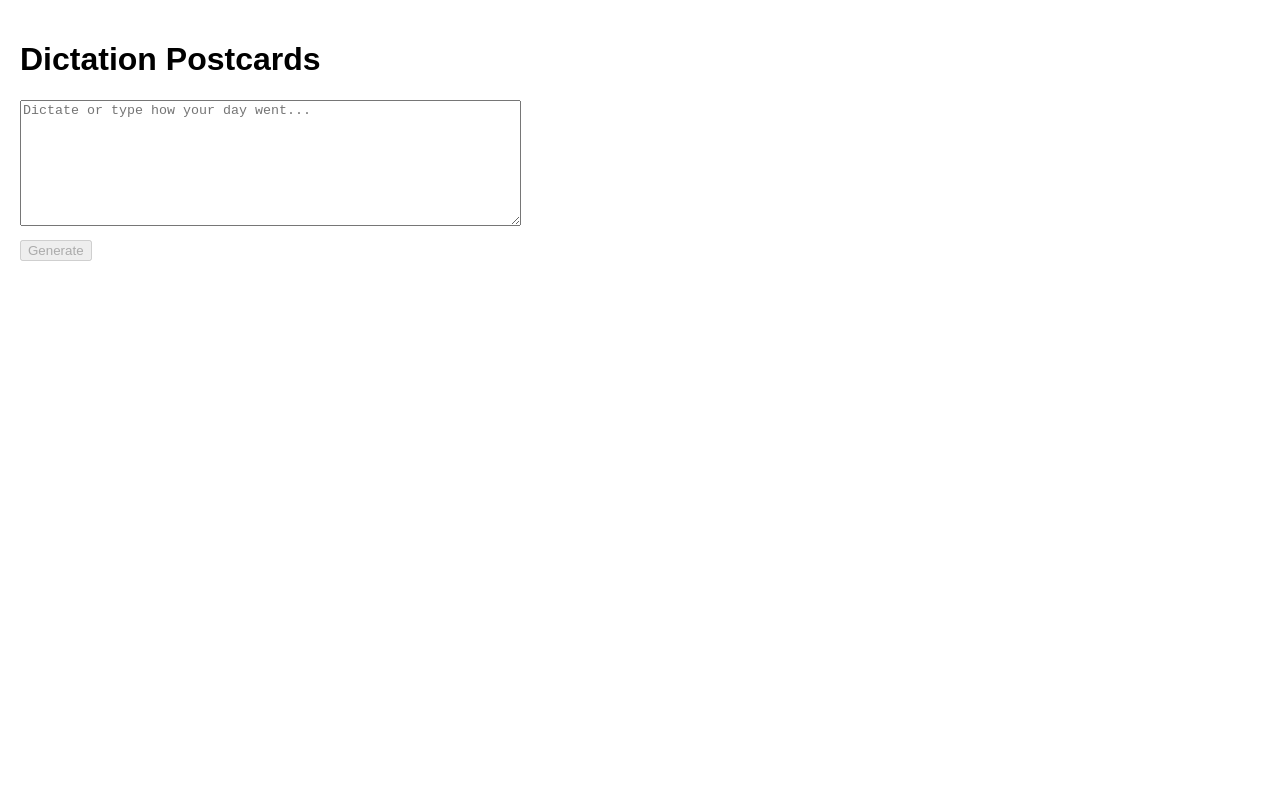
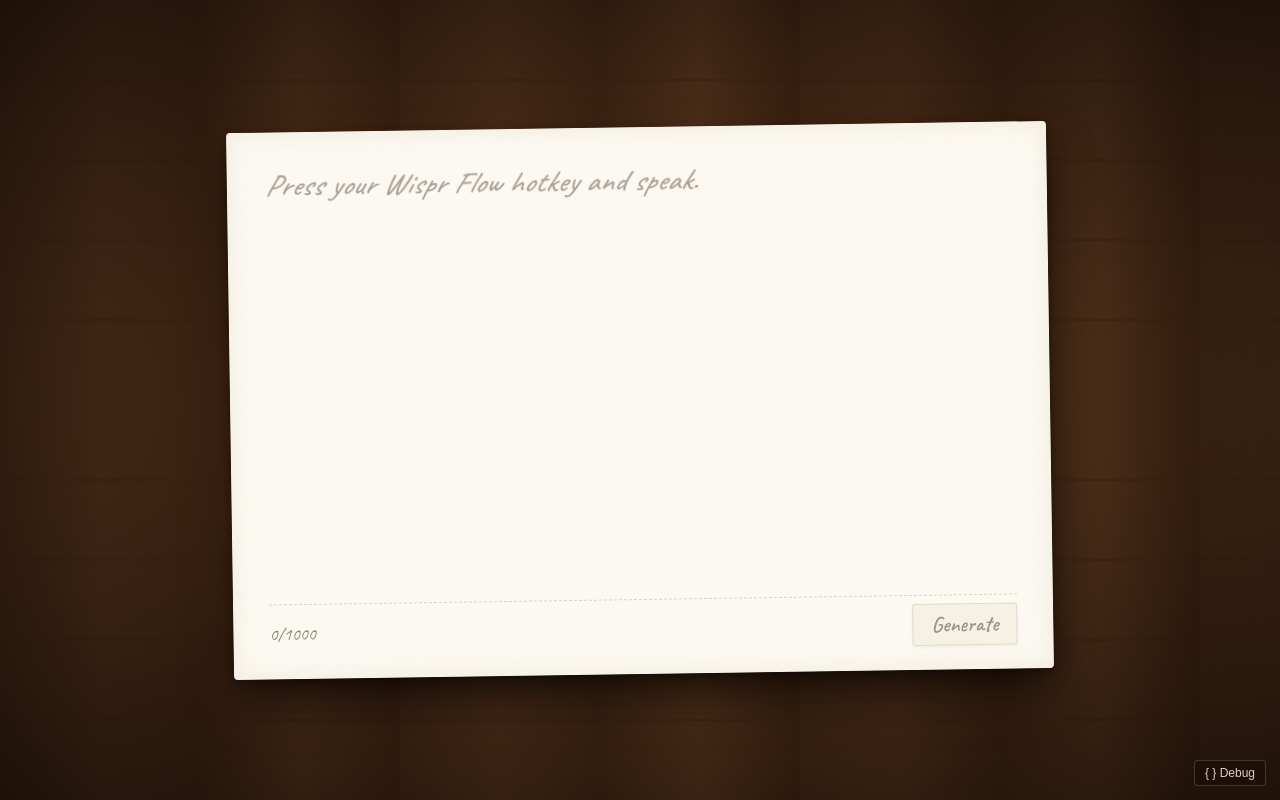
Before and after one commit to mridulrajgaria/dictation-postcards, a React (Vite) app in the folder client/: page / in a window 1280 px wide. Built offline with nearby package versions, Linux system fonts and the light colour scheme.

Commit message:
feat(ui): desk scene with paper postcard

```diff
--- a/client/index.html
+++ b/client/index.html
@@ -4,7 +4,11 @@
     <meta charset="UTF-8" />
     <link rel="icon" type="image/svg+xml" href="/favicon.svg" />
     <meta name="viewport" content="width=device-width, initial-scale=1.0" />
-    <title>client</title>
+    <title>Dictation Postcards</title>
+    <!-- Caveat handwriting font for postcard text -->
+    <link rel="preconnect" href="https://fonts.googleapis.com">
+    <link rel="preconnect" href="https://fonts.gstatic.com" crossorigin>
+    <link href="https://fonts.googleapis.com/css2?family=Caveat:wght@400..700&display=swap" rel="stylesheet">
   </head>
   <body>
     <div id="root"></div>
--- a/client/src/App.jsx
+++ b/client/src/App.jsx
@@ -4,12 +4,14 @@
 function App() {
   // User's dictated input text
   const [text, setText] = useState('');
-  // Returned JSON data from the backend
+  // Returned JSON data from backend
   const [postcardData, setPostcardData] = useState(null);
-  // Loading state indicator
+  // Loading state
   const [loading, setLoading] = useState(false);
-  // Error state for network/request issues
+  // Request error state
   const [error, setError] = useState(null);
+  // Debug JSON panel toggle
+  const [showDebug, setShowDebug] = useState(false);
 
   // Send dictation text to backend POST /postcard endpoint
   const handleGenerate = async () => {
@@ -41,45 +43,68 @@
   };
 
   return (
-    <div style={{ padding: '20px' }}>
-      <h1>Dictation Postcards</h1>
-
-      {/* Large textarea for dictation input */}
-      <div>
+    <div className="desk-scene">
+      {/* 3:2 Paper Postcard in the Center of the Desk */}
+      <div className="postcard-wrapper">
+        <div className="postcard-card">
+          {/* Handwritten message area with Caveat font */}
           <textarea
-          rows={8}
-          cols={60}
+            className="postcard-textarea"
             value={text}
             onChange={(e) => setText(e.target.value)}
-          placeholder="Dictate or type how your day went..."
+            placeholder="Press your Wispr Flow hotkey and speak."
             maxLength={1000}
             disabled={loading}
+            autoFocus
           />
+
+          {/* Postcard footer with character counter and action button */}
+          <div className="postcard-footer">
+            <span className="char-indicator">{text.length}/1000</span>
+            <button
+              className="generate-button"
+              onClick={handleGenerate}
+              disabled={loading || !text.trim()}
+            >
+              {loading ? 'Sketching...' : 'Generate'}
+            </button>
+          </div>
+        </div>
       </div>
 
-      {/* Generate button with loading state */}
-      <div style={{ marginTop: '10px' }}>
-        <button onClick={handleGenerate} disabled={loading || !text.trim()}>
-          {loading ? 'Generating...' : 'Generate'}
-        </button>
-      </div>
-
-      {/* Display error if server request fails */}
-      {error && (
-        <div style={{ marginTop: '10px', color: 'red' }}>
-          <p>Error: {error}</p>
+      {/* Render generative art canvas when postcard is generated */}
+      {postcardData && (
+        <div style={{ marginTop: '28px', width: '100%', maxWidth: '820px' }}>
+          <PostcardCanvas postcard={postcardData} text={text} />
         </div>
       )}
 
-      {/* Debug view: show the returned JSON */}
-      {postcardData && (
-        <div style={{ marginTop: '20px' }}>
-          <div>
-            <strong>Source:</strong> {postcardData.source}
+      {/* Small toggle for debug JSON in the bottom corner */}
+      <button
+        className="debug-toggle-btn"
+        onClick={() => setShowDebug((prev) => !prev)}
+        title="Toggle Debug JSON"
+      >
+        {showDebug ? '✕ Debug' : '{ } Debug'}
+      </button>
+
+      {/* Collapsible Debug Panel */}
+      {showDebug && (
+        <div className="debug-panel">
+          <div style={{ display: 'flex', justifyContent: 'space-between', alignItems: 'center' }}>
+            <strong>Debug JSON</strong>
+            {postcardData?.source && (
+              <span style={{ fontSize: '10px', background: '#351d11', padding: '2px 5px', borderRadius: '3px' }}>
+                source: {postcardData.source}
+              </span>
+            )}
           </div>
-          <h3>Returned JSON:</h3>
+          {error && <p style={{ color: '#ff6b6b', margin: '6px 0 0' }}>Error: {error}</p>}
+          {postcardData ? (
             <pre>{JSON.stringify(postcardData, null, 2)}</pre>
-          <PostcardCanvas postcard={postcardData} text={text} />
+          ) : (
+            <p style={{ color: '#888', margin: '6px 0 0' }}>No postcard data yet.</p>
+          )}
         </div>
       )}
     </div>
--- a/client/src/index.css
+++ b/client/src/index.css
@@ -1,5 +1,199 @@
-/* Bare-bones styles - styling will be designed in a later step */
-body {
+/* Global Reset */
+*, *::before, *::after {
+  box-sizing: border-box;
+}
+
+html, body {
   margin: 0;
-  font-family: sans-serif;
+  padding: 0;
+  width: 100%;
+  height: 100%;
+  min-height: 100vh;
+  font-family: -apple-system, BlinkMacSystemFont, "Segoe UI", Roboto, Helvetica, Arial, sans-serif;
+  -webkit-font-smoothing: antialiased;
 }
+
+#root {
+  min-height: 100vh;
+  width: 100%;
+}
+
+/* Desk Scene Background: Warm wood tones with soft vignette */
+.desk-scene {
+  min-height: 100vh;
+  width: 100%;
+  display: flex;
+  flex-direction: column;
+  justify-content: center;
+  align-items: center;
+  padding: 32px 20px;
+  position: relative;
+  background-color: #3b2112;
+  background-image:
+    radial-gradient(ellipse at center, rgba(0, 0, 0, 0) 30%, rgba(12, 6, 2, 0.72) 100%),
+    url('./assets/textures/wood-desk.svg'),
+    repeating-linear-gradient(
+      0deg,
+      rgba(255, 255, 255, 0.015) 0px,
+      rgba(255, 255, 255, 0.015) 1px,
+      transparent 1px,
+      transparent 45px
+    ),
+    linear-gradient(
+      90deg,
+      #3f2415 0%,
+      #4c2c19 20%,
+      #381e10 40%,
+      #4e2e1a 65%,
+      #412515 85%,
+      #3a2012 100%
+    );
+  background-size: cover, 400px 400px, 100% 100%, 100% 100%;
+  background-attachment: fixed;
+}
+
+/* 3:2 Paper Postcard in the Center */
+.postcard-wrapper {
+  width: 100%;
+  max-width: 820px;
+  aspect-ratio: 3 / 2;
+  position: relative;
+  transform: rotate(-0.85deg);
+  transition: transform 0.2s ease, box-shadow 0.2s ease;
+  box-shadow:
+    0 26px 54px -10px rgba(0, 0, 0, 0.58),
+    0 12px 24px -6px rgba(0, 0, 0, 0.4),
+    0 2px 6px rgba(0, 0, 0, 0.2);
+  border-radius: 4px;
+}
+
+.postcard-wrapper:hover {
+  transform: rotate(-0.4deg);
+}
+
+.postcard-card {
+  width: 100%;
+  height: 100%;
+  background-color: #faf7ee;
+  background-image:
+    url('./assets/textures/paper-texture.svg'),
+    linear-gradient(145deg, #fffef9 0%, #f6f1e1 100%);
+  background-size: 300px 300px, 100% 100%;
+  border-radius: 4px;
+  overflow: hidden;
+  position: relative;
+  display: flex;
+  flex-direction: column;
+  padding: 30px 36px 24px;
+  box-shadow: inset 0 0 25px rgba(180, 150, 110, 0.15);
+}
+
+/* Handwritten message area using Caveat */
+.postcard-textarea {
+  flex: 1;
+  width: 100%;
+  background: transparent;
+  border: none;
+  outline: none;
+  resize: none;
+  font-family: 'Caveat', cursive, sans-serif;
+  font-size: clamp(22px, 3.2vw, 30px);
+  font-weight: 500;
+  line-height: 1.45;
+  color: #2b2622;
+  letter-spacing: 0.5px;
+}
+
+.postcard-textarea::placeholder {
+  color: #9c9187;
+  font-style: italic;
+  opacity: 0.85;
+}
+
+/* Subtle postcard action footer */
+.postcard-footer {
+  display: flex;
+  justify-content: space-between;
+  align-items: center;
+  margin-top: 10px;
+  padding-top: 8px;
+  border-top: 1px dashed rgba(160, 140, 120, 0.35);
+}
+
+.char-indicator {
+  font-family: 'Caveat', cursive, sans-serif;
+  font-size: 18px;
+  color: #8c8075;
+}
+
+.generate-button {
+  font-family: 'Caveat', cursive, sans-serif;
+  font-size: 22px;
+  font-weight: 600;
+  color: #3c2f25;
+  background: #f1ebd9;
+  border: 1px solid #c9bda9;
+  border-radius: 3px;
+  padding: 6px 18px;
+  cursor: pointer;
+  box-shadow: 0 2px 4px rgba(0, 0, 0, 0.08);
+  transition: all 0.15s ease;
+}
+
+.generate-button:hover:not(:disabled) {
+  background: #e8e0c9;
+  border-color: #b5a58e;
+  transform: translateY(-1px);
+}
+
+.generate-button:disabled {
+  opacity: 0.5;
+  cursor: not-allowed;
+}
+
+/* Discreet Debug JSON Toggle in bottom corner */
+.debug-toggle-btn {
+  position: fixed;
+  bottom: 14px;
+  right: 14px;
+  background: rgba(28, 15, 8, 0.75);
+  backdrop-filter: blur(4px);
+  color: #ded1be;
+  border: 1px solid rgba(222, 209, 190, 0.2);
+  border-radius: 4px;
+  font-size: 12px;
+  padding: 5px 10px;
+  cursor: pointer;
+  z-index: 100;
+  transition: background 0.15s;
+}
+
+.debug-toggle-btn:hover {
+  background: rgba(28, 15, 8, 0.95);
+  color: #ffffff;
+}
+
+.debug-panel {
+  position: fixed;
+  bottom: 48px;
+  right: 14px;
+  max-width: 360px;
+  width: calc(100vw - 28px);
+  max-height: 280px;
+  overflow-y: auto;
+  background: rgba(18, 10, 5, 0.92);
+  color: #e0d8cb;
+  border: 1px solid rgba(222, 209, 190, 0.25);
+  border-radius: 6px;
+  padding: 12px;
+  font-size: 11px;
+  z-index: 99;
+  box-shadow: 0 8px 24px rgba(0, 0, 0, 0.5);
+}
+
+.debug-panel pre {
+  margin: 6px 0 0;
+  white-space: pre-wrap;
+  word-break: break-all;
+  font-family: ui-monospace, Menlo, Consolas, monospace;
+}
```
Also changed, not shown: client/src/assets/textures/paper-texture.svg (added), client/src/assets/textures/wood-desk.svg (added). Lines whose indentation alone changed are shown as unchanged.
